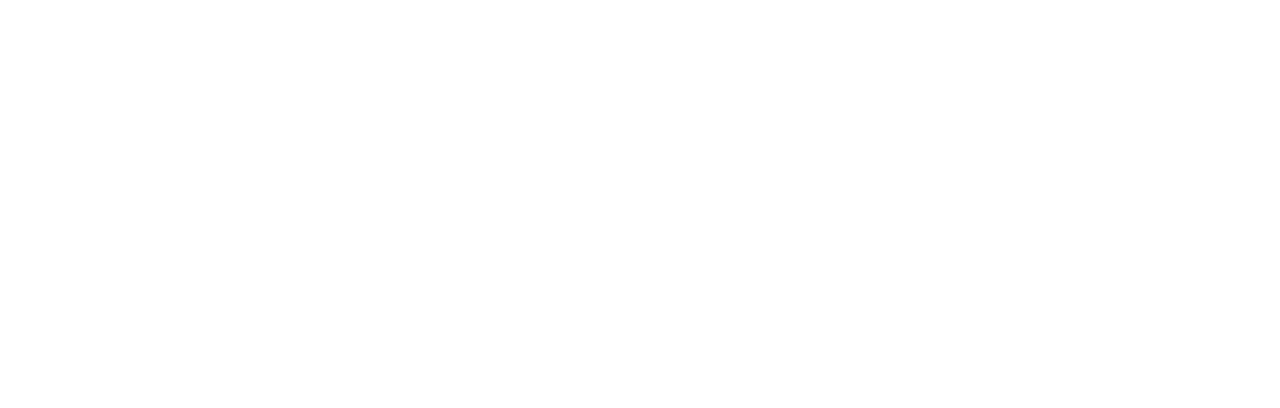
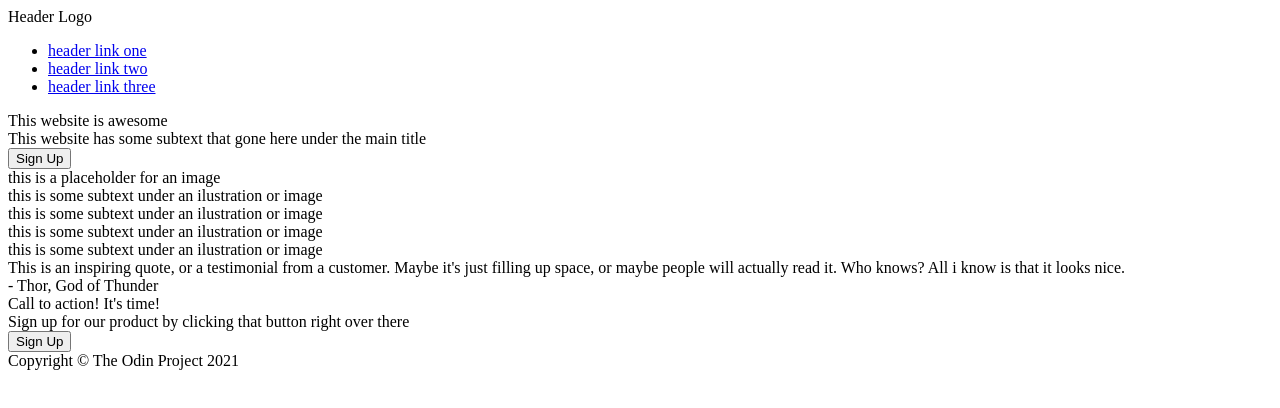
Before and after one commit to DeadEye27/css-landing-page, a plain HTML site: page index.html in a window 1280 px wide. Drawn offline with Linux system fonts and the light colour scheme.

Commit message:
Create All The Component in The HTML File
Create All the Necessary 6 Section. Still plain and no style yet

```diff
--- a/index.html
+++ b/index.html
@@ -7,6 +7,51 @@
     <title>Landing Page</title>
 </head>
 <body>
-
+    <div class="header">
+        <div class="header-logo">Header Logo</div>
+        <ul class="header-links">
+            <li><a href="google.com">header link one</a></li>
+            <li><a href="google.com">header link two</a></li>
+            <li><a href="google.com">header link three</a></li>
+        </ul>
+    </div>
+    <div class="hero-section-container">
+        <div class="hero-container">
+            <div class="hero-main-text">This website is awesome</div>
+            <div class="hero-secondary-text">This website has some subtext that gone here under the main title</div>
+            <button class="hero-button">Sign Up</button>
+        </div>
+        <div class="hero-image-placeholder">this is a placeholder for an image</div>
+    </div>
+    <div class="information-section">
+        <div class="container">
+            <div class="block-information"></div>
+            <div class="information-text">this is some subtext under an ilustration or image</div>
+        </div>
+        <div class="container">
+            <div class="block-information"></div>
+            <div class="information-text">this is some subtext under an ilustration or image</div>
+        </div>
+        <div class="container">
+            <div class="block-information"></div>
+            <div class="information-text">this is some subtext under an ilustration or image</div>
+        </div>
+        <div class="container">
+            <div class="block-information"></div>
+            <div class="information-text">this is some subtext under an ilustration or image</div>
+        </div>
+    </div>
+    <div class="quote-section">
+        <div class="quote-text">This is an inspiring quote, or a testimonial from a customer. Maybe it's just filling up space, or maybe people will actually read it. Who knows? All i know is that it looks nice.</div>
+        <div class="quoter-name">- Thor, God of Thunder</div>
+    </div>
+    <div class="call-section">
+        <div class="call-text">Call to action! It's time!</div>
+        <div class="call-subtext">Sign up for our product by clicking that button right over there</div>
+        <button class="call-button">Sign Up</button>
+    </div>
+    <div class="footer">
+        <div class="footer-text">Copyright © The Odin Project 2021</div>
+    </div>
 </body>
 </html>
```
